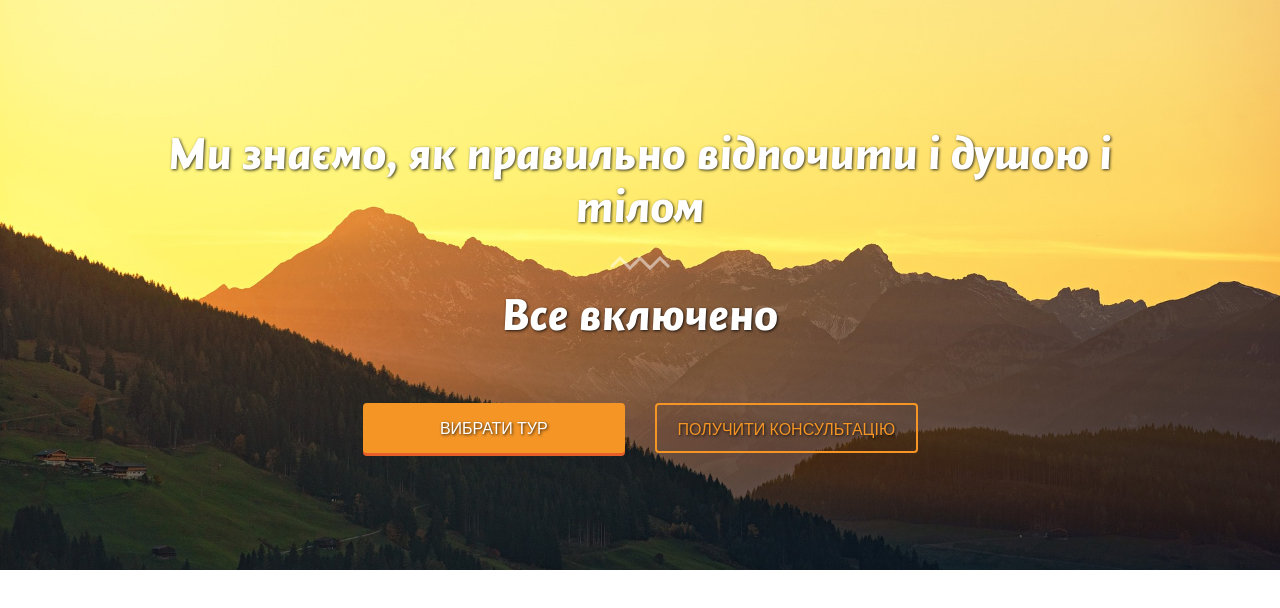
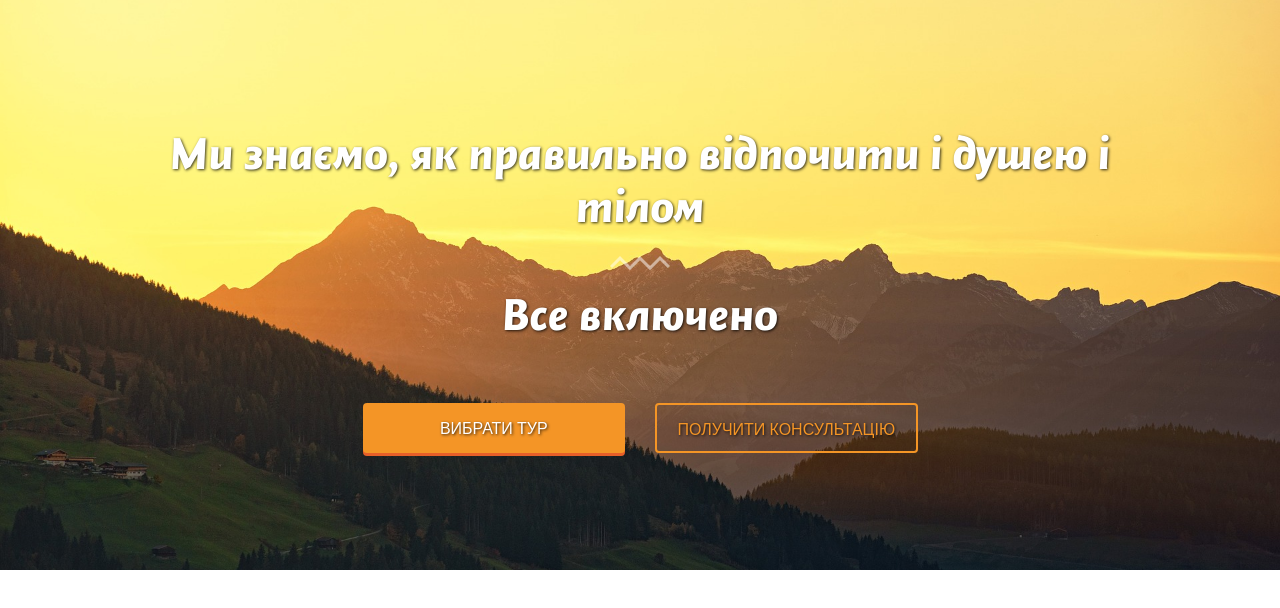
Before and after one commit to yurii-mykhailiv/form, a plain HTML site: page index.html in a window 1280 px wide. Shown: the part 100-708 px from the top of the page. Drawn offline with nearby package versions, Linux system fonts and the light colour scheme.

Commit message:
Update index.html

```diff
--- a/index.html
+++ b/index.html
@@ -80,7 +80,7 @@
             <p class="main_tel_title">Дзвінки з України безкоштовно</p>
           </div>
         </div>
-        <h1 class="main_title text-center">Ми знаємо, як правильно відпочити і душою і тілом</h1>
+        <h1 class="main_title text-center">Ми знаємо, як правильно відпочити і душею і тілом</h1>
         <img src="icons/wawe.png" class="main_wawe center-block" alt="wawe">
         <h2 class="text-center wow pulse" data-wow-duration="2s" data-wow-iteration="2">Все включено</h2>
         <div class="row">
```
